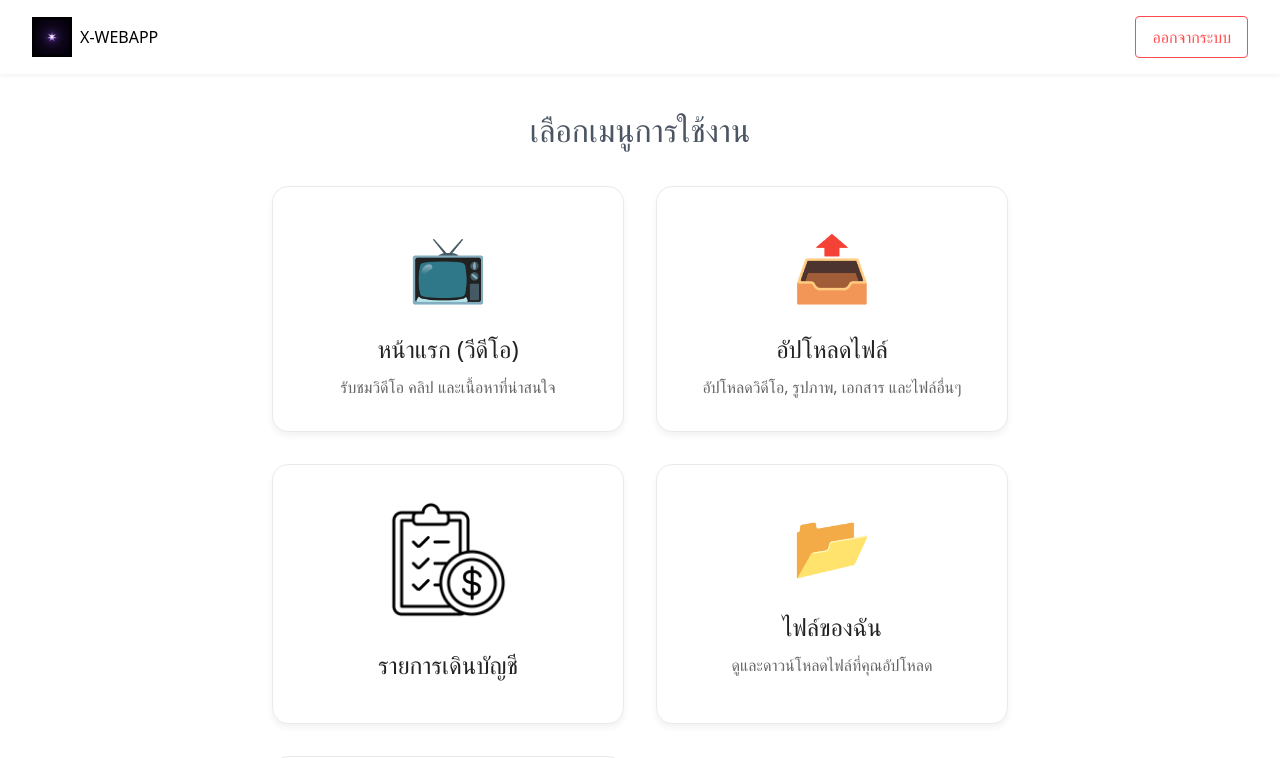
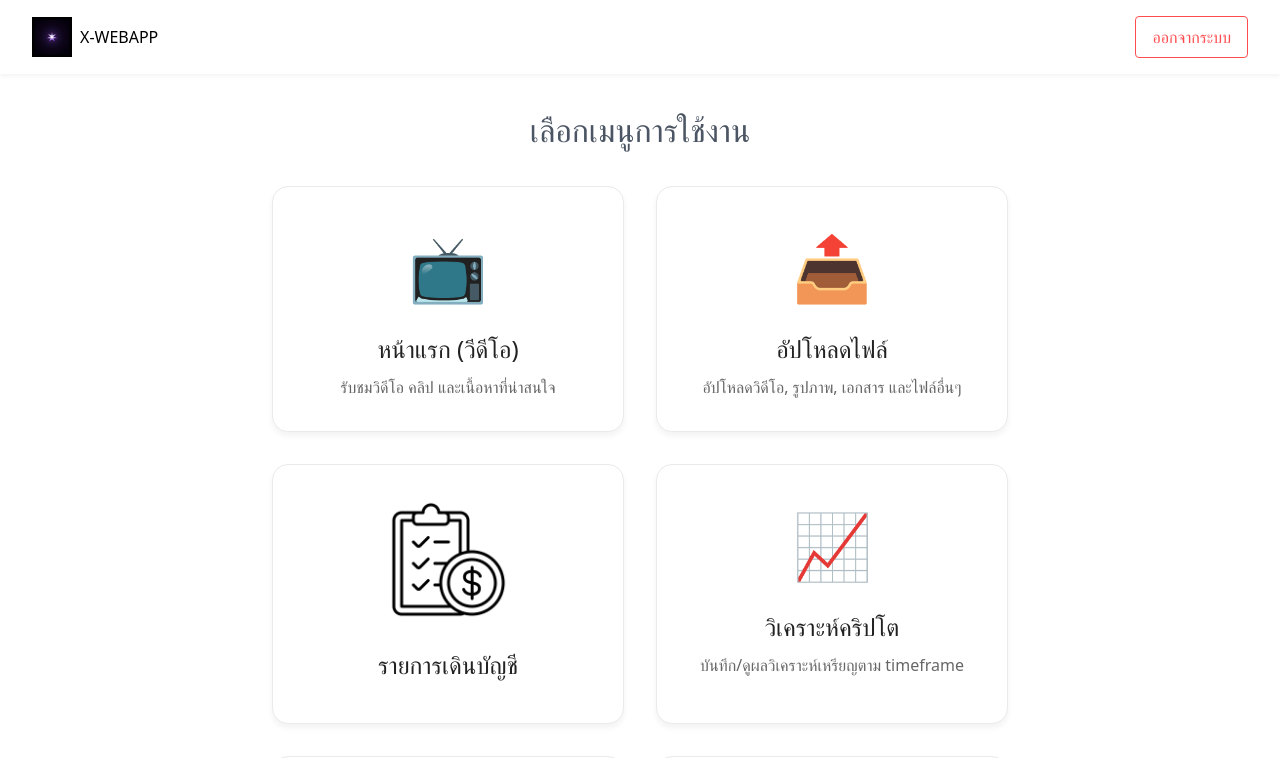
Before and after one commit to Luseramia/x-webapp, a React (Vite) app: page /home in a window 1280 px wide. Shown: the top 758 px of the page. Built offline with nearby package versions, Linux system fonts and the light colour scheme; sample sign-in values are in the browser's storage.

Commit message:
crypto analysis

```diff
--- a/src/components/home/HomeMenu.tsx
+++ b/src/components/home/HomeMenu.tsx
@@ -21,6 +21,11 @@ const HomeMenu: React.FC = () => {
                     <div className="image-icon"><img src={statementIcon}/></div>
                     <h3>รายการเดินบัญชี</h3>
                 </Link>
+                <Link to="/crypto-analysis" className="menu-card finance-card">
+                    <div className="card-icon">📈</div>
+                    <h3>วิเคราะห์คริปโต</h3>
+                    <p>บันทึก/ดูผลวิเคราะห์เหรียญตาม timeframe</p>
+                </Link>
                 {/* <Link to="/income-expense" className="menu-card finance-card">
                     <div className="card-icon">💰</div>
                     <h3>รายรับ-รายจ่าย</h3>
--- a/src/routes/index.tsx
+++ b/src/routes/index.tsx
@@ -10,6 +10,7 @@ import VideoFeed from '../components/video-feed';
 import FileUpload from '../components/file-upload';
 import MyFiles from '../components/my-files';
 import PublicFiles from '../components/public-files';
+import CryptoAnalysis from '../components/crypto-analysis';
 
 interface AppRoutesProps {
     isLoggedIn: boolean;
@@ -64,6 +65,10 @@ const AppRoutes: React.FC<AppRoutesProps> = ({ isLoggedIn, onLogin }) => {
                 element={isLoggedIn ? <PublicFiles /> : <Navigate to="/login" />}
             />
             <Route
+                path="/crypto-analysis"
+                element={isLoggedIn ? <CryptoAnalysis /> : <Navigate to="/login" />}
+            />
+            <Route
                 path="/"
                 element={<Navigate to={isLoggedIn ? "/home" : "/login"} />}
             />
```
Also changed, not shown: .claude/settings.local.json.
